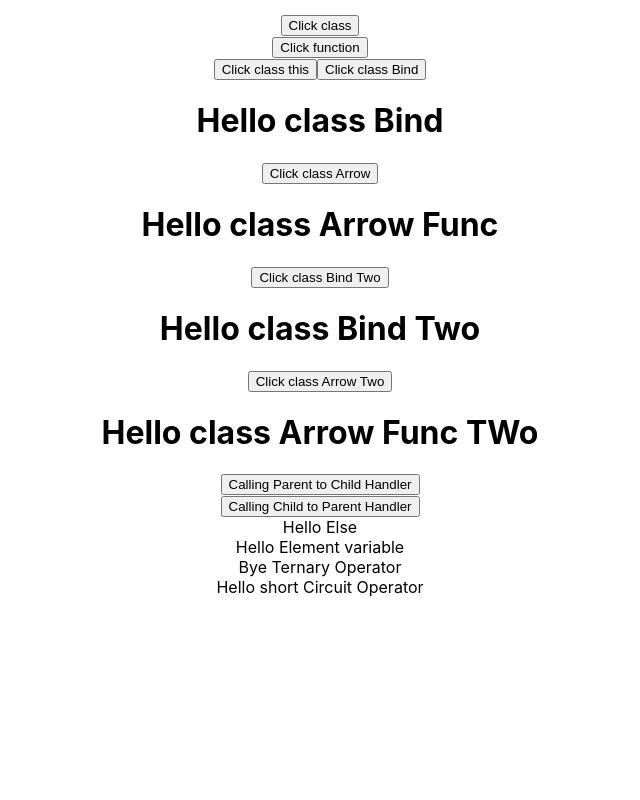
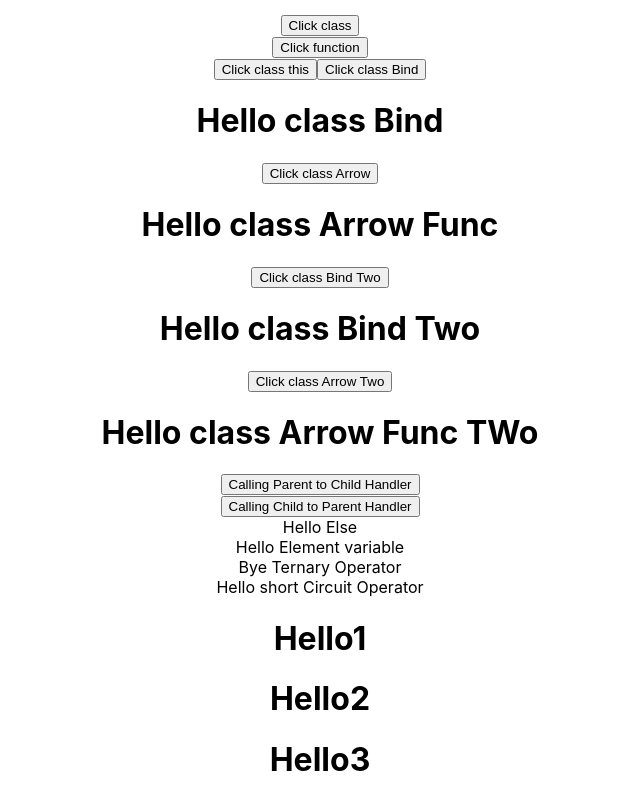
Before and after one commit to sanjay-personal/Reactjs_tutorial, a React (Create React App) app in the folder learning/: page / in a window 1280 px wide. Shown: the part 1049-1849 px from the top of the page, without its empty margins (320-960 px from the left). Before the commit the page ends 1646 px from the top, so only its background shows below. Built offline with nearby package versions, Linux system fonts and the light colour scheme.

Commit message:
added For loop

```diff
--- a/learning/src/App.js
+++ b/learning/src/App.js
@@ -21,6 +21,7 @@ import IfElse from './components/classes/IfElse';
 import IfElseTwo from './components/classes/IfElseTwo';
 import IfElseThree from './components/classes/IfElseThree';
 import IfElseFour from './components/classes/IfElseFour';
+import For from './components/classes/For';
 
 
 
@@ -66,6 +67,7 @@ function App() {
       <IfElseTwo />
       <IfElseThree />
       <IfElseFour />
+      <For />
     </div>
   );
 }
--- /dev/null
+++ b/learning/src/components/classes/For.js
@@ -0,0 +1,14 @@
+import React,{Component} from 'react'
+
+class For extends Component {
+    constructor() {
+        super()
+
+    }
+    render() {
+        const names = ['Hello1','Hello2','Hello3']
+        return <div>{names.map(name=><h1>{name}</h1>)}</div>
+    }
+}
+
+export default For
```
